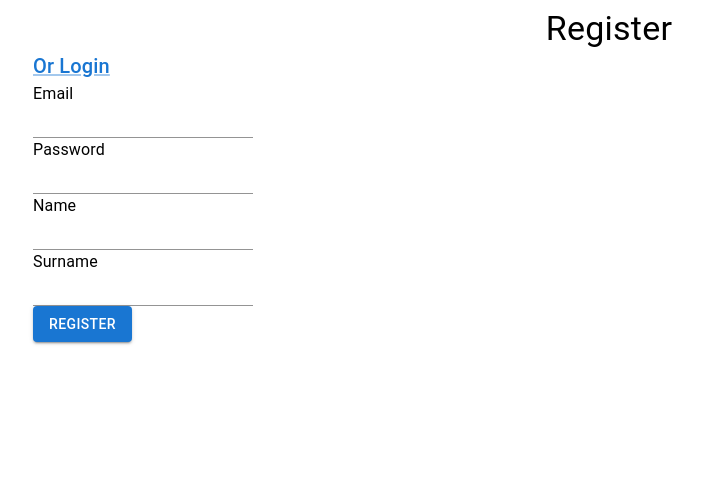
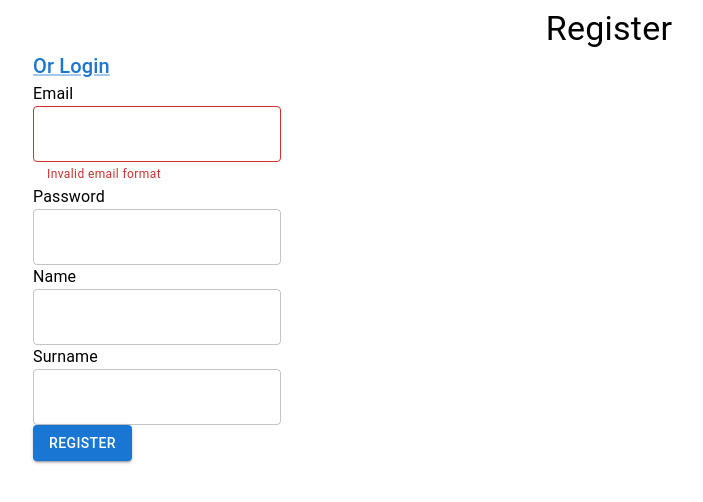
Before and after one commit to AkhanIskak/nexttodo, a Next.js app: page /register in a window 1280 px wide. Shown: the top 502 px of the page, without its empty margins (31-734 px from the left). Built offline with nearby package versions, Linux system fonts and the light colour scheme.

Commit message:
validate email

```diff
--- a/src/pages/register.tsx
+++ b/src/pages/register.tsx
@@ -1,7 +1,8 @@
-import {Container, Typography, Input, Button, Link} from "@mui/material";
+import {Container, Typography, Input, Button, Link, TextField} from "@mui/material";
 import {useState} from "react";
 import {useRouter} from "next/router";
 import {registerUser} from "@/api/auth";
+
 export default function Login() {
     const [email, setEmail] = useState<string>('');
     const [password, setPassword] = useState<string>('');
@@ -9,6 +10,8 @@ export default function Login() {
     const [surname, setSurname] = useState<string>('');
     const router = useRouter();
     const handleSubmit = async (e: React.FormEvent<HTMLFormElement>) => {
+        if (!validateEmail(email))
+            alert("Please enter a valid email");
         if (!email || !password)
             alert('Please set email or password')
         e.preventDefault()
@@ -25,6 +28,11 @@ export default function Login() {
         localStorage.setItem('token', response.accessToken)
         await router.push('/todo')
     }
+    const validateEmail = (value: string) => {
+        const emailRegex = /^[A-Z0-9._%+-]+@[A-Z0-9.-]+\.[A-Z]{2,}$/i;
+        return emailRegex.test(value);
+    };
+
     return (
         <Container className='container-styles'>
             <Typography variant="h4" textAlign='center'>Register</Typography>
@@ -33,19 +41,21 @@ export default function Login() {
             <form onSubmit={handleSubmit}>
                 <label>
                     <Typography>Email</Typography>
-                    <Input onChange={e => setEmail(e.target.value)}></Input>
+                    <TextField error={!validateEmail(email)}
+                               helperText={!validateEmail(email) ? "Invalid email format" : ""}
+                               onChange={e => setEmail(e.target.value)}></TextField>
                 </label>
                 <label>
                     <Typography>Password</Typography>
-                    <Input onChange={e => setPassword(e.target.value)}></Input>
+                    <TextField onChange={e => setPassword(e.target.value)}></TextField>
                 </label>
                 <label>
                     <Typography>Name</Typography>
-                    <Input onChange={e => setName(e.target.value)}></Input>
+                    <TextField onChange={e => setName(e.target.value)}></TextField>
                 </label>
                 <label>
                     <Typography>Surname</Typography>
-                    <Input onChange={e => setSurname(e.target.value)}></Input>
+                    <TextField onChange={e => setSurname(e.target.value)}></TextField>
                 </label>
                 <div>
                     <Button type="submit" variant='contained'>Register</Button>
```
